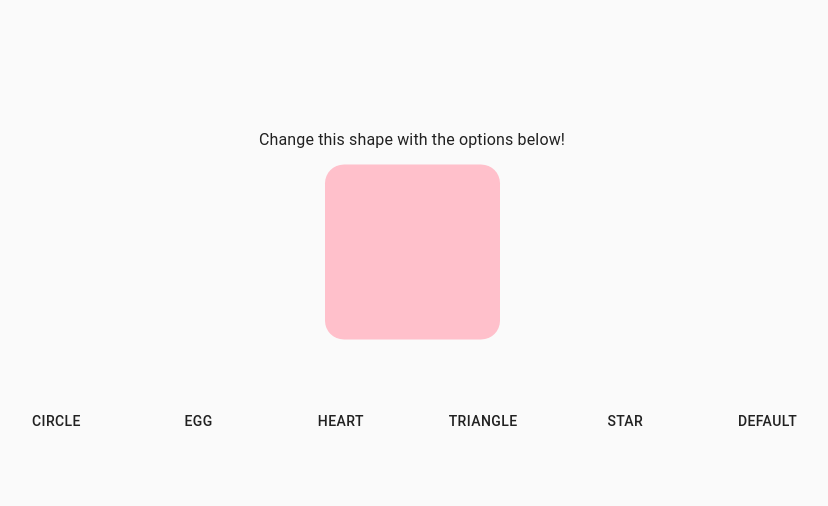
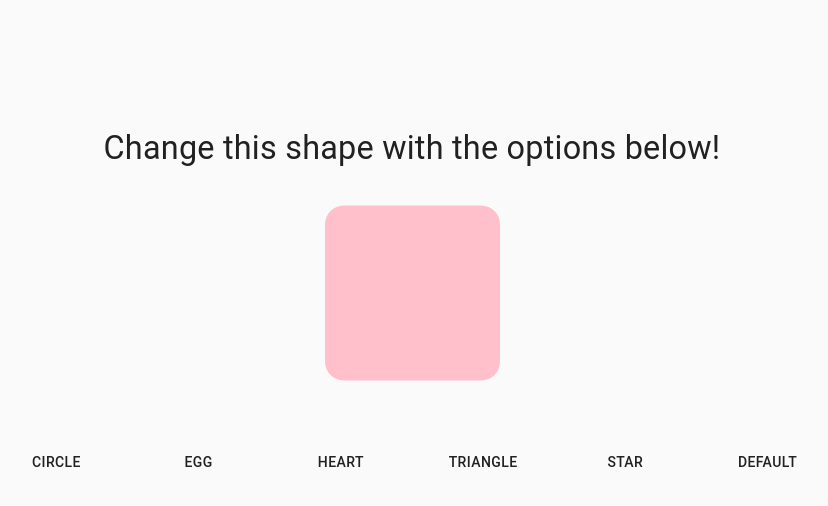
Before and after one commit to paunil/shape-changer, a React (Create React App) app: page / in a window 1280 px wide. Shown: the top 506 px of the page, without its empty margins (228-1056 px from the left). Built offline with nearby package versions, Linux system fonts and the light colour scheme.

Commit message:
utilize material-ui theme provider

```diff
--- a/src/components/App.jsx
+++ b/src/components/App.jsx
@@ -1,14 +1,22 @@
 import React, { useState } from 'react'
 import ObjectToBeChanged from './ObjectToBeChanged.jsx'
 import ShapeOptions from './ShapeOptions.jsx'
+import { createMuiTheme, responsiveFontSizes, ThemeProvider } from '@material-ui/core/styles'
 import CssBaseline from '@material-ui/core/CssBaseline'
 import Grid from '@material-ui/core/Grid'
 
 function App() {
 
+  const theme = responsiveFontSizes(createMuiTheme({}), {
+    breakpoints: ["sm", "md"],
+    factor: 4,
+    variants: ["h4"]
+  })
+
   const [selectedOption, setSelectedOption] = useState('open')
 
   return (
+    <ThemeProvider theme={theme}>
       <Grid
         container
         justify="center"
@@ -24,6 +32,7 @@ function App() {
         </Grid>
 
       </Grid>
+    </ThemeProvider>
   )
 }
 
--- a/src/components/ObjectToBeChanged.jsx
+++ b/src/components/ObjectToBeChanged.jsx
@@ -29,7 +29,10 @@ function ObjectToBeChanged({ selectedOption }) {
     >
 
       <Grid item>
-        <Typography>
+        <Typography
+          variant="h4"
+          style={{ marginBottom: "4%" }}
+        >
           Change this shape with the options below!
         </Typography>
       </Grid>
```
Lines whose indentation alone changed are shown as unchanged.
